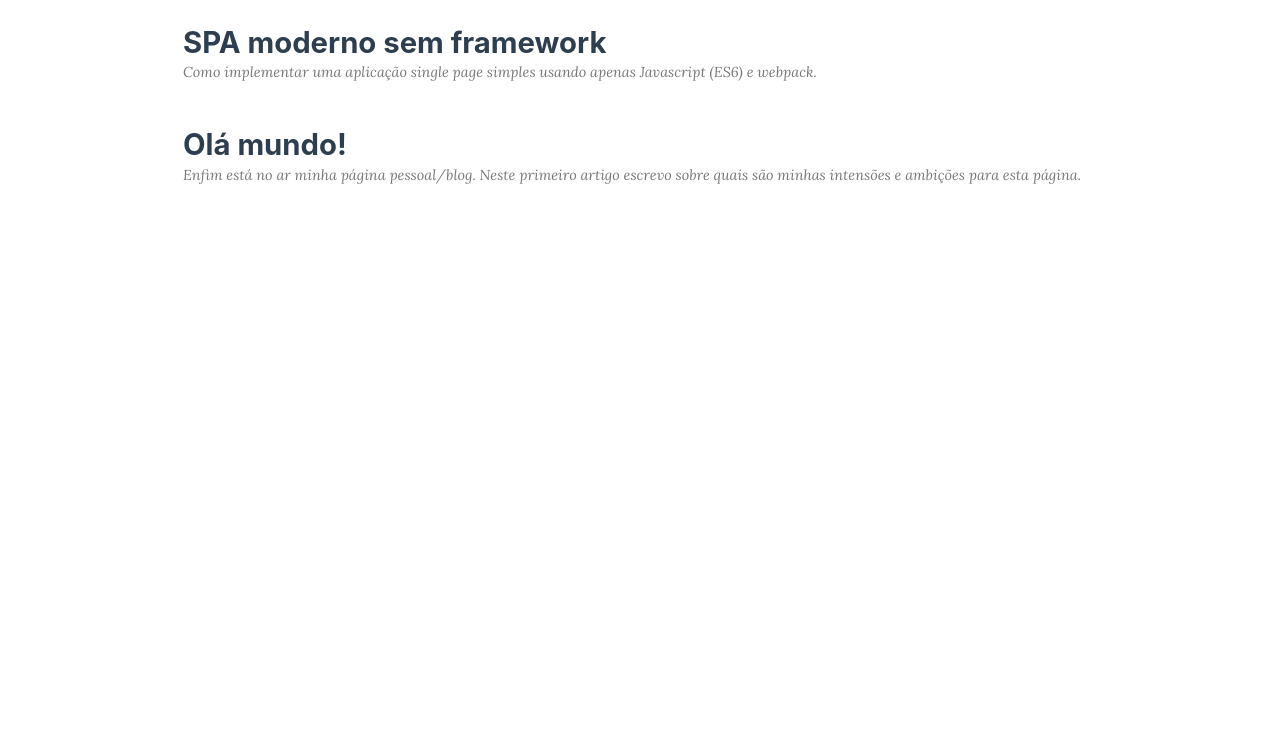
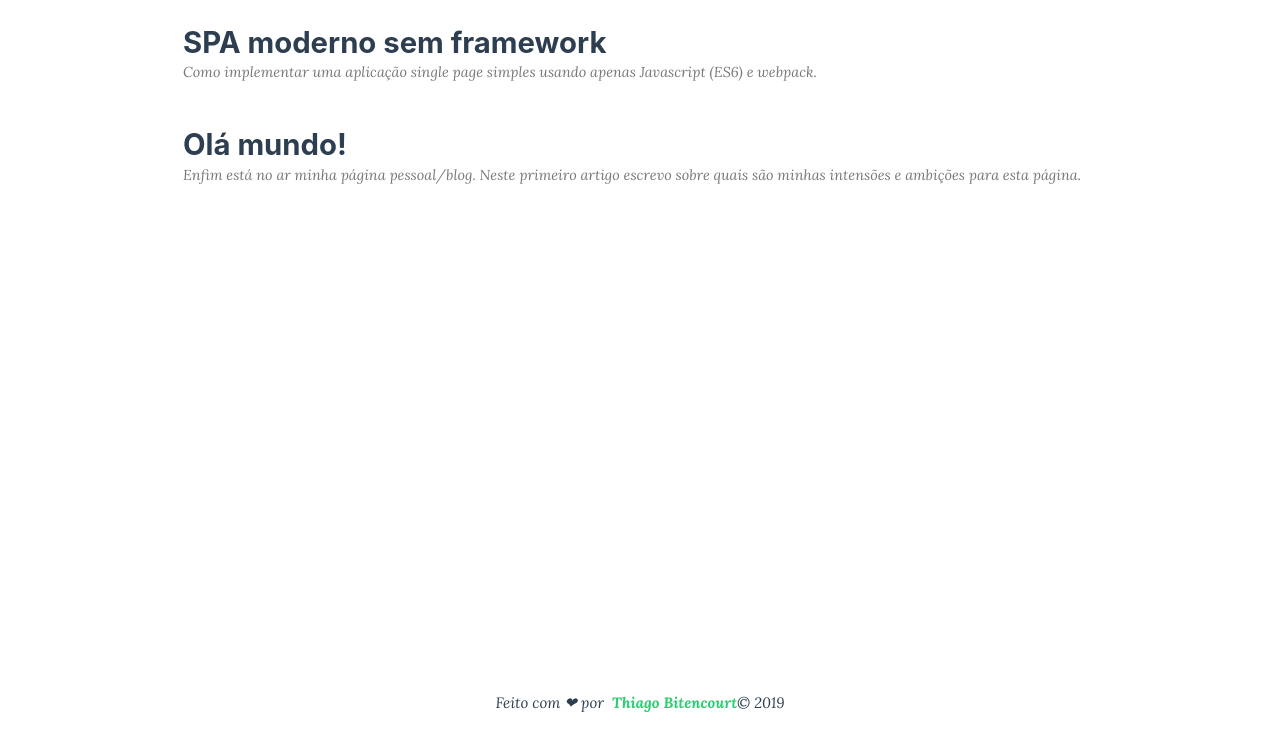
Before and after one commit to thiagobitencourt/devpage, a Gatsby site: page / in a window 1280 px wide. Shown: the part 66-816 px from the top of the page. Built offline with nearby package versions, Linux system fonts and the light colour scheme; Gatsby itself is replaced by a stand-in of ours.

Commit message:
Add footer to the page

```diff
--- /dev/null
+++ b/src/components/footer/footer.js
@@ -0,0 +1,15 @@
+import React from "react";
+
+import FooterStyle from './footer.module.scss';
+
+const Footer = () => (
+  <footer className={ FooterStyle.footer }>
+    <i>
+      Feito com &#x2764; por &nbsp;
+      <a href="https://github.com/thiagobitencourt" target="_blank">Thiago Bitencourt</a>
+      &copy; 2019
+    </i>
+  </footer>
+)
+
+export default Footer;
--- /dev/null
+++ b/src/components/footer/footer.module.scss
@@ -0,0 +1,19 @@
+@import '../../styles/theme.scss';
+
+.footer {
+    text-align: center;
+    font-style: italic;
+    color: $primary-text-color;
+    font-size: 15px;
+
+    a {
+        font-style: italic;
+        font-weight: bold;
+        color: $primary-color;
+        text-decoration: none;
+
+        &:hover {
+            text-decoration: underline;
+        }
+    }
+}
--- a/src/components/layout/layout.js
+++ b/src/components/layout/layout.js
@@ -13,6 +13,7 @@ import "../../styles/index.scss";
 import "../../styles/theme.scss";
 
 import Header from "../header/header";
+import Footer from "../footer/footer";
 import LayoutStyle from "./layout.module.scss";
 
 const Layout = ({ children }) => {
@@ -33,6 +34,7 @@ const Layout = ({ children }) => {
         <main className={ LayoutStyle.content }>
           { children }
         </main>
+        <Footer />
       </div>
     </>
   )
--- a/src/components/layout/layout.module.scss
+++ b/src/components/layout/layout.module.scss
@@ -5,7 +5,7 @@
 
     display: flex;
     flex-direction: column;
-    min-height: 100vh;
+    min-height: calc(100vh - 60px);
 }
 
 .content {
```
